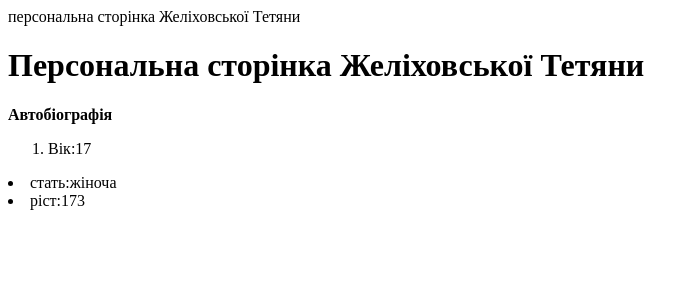
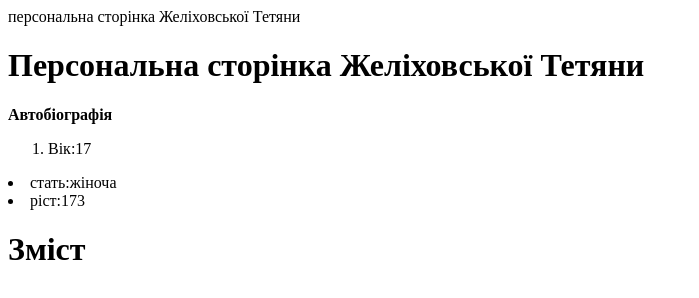
Before and after one commit to tetianazhelikhovska/tetianazhelikhovska, a plain HTML site: page index.html in a window 1280 px wide. Shown: the whole page, without its empty margins (0-699 px from the left). Drawn offline with Linux system fonts and the light colour scheme.

Commit message:
Update index.html

```diff
--- a/index.html
+++ b/index.html
@@ -9,5 +9,6 @@
   <ol><li>Вік:17</li></ol>
   <li>стать:жіноча</li>
   <li>ріст:173</li>
+ <h1> Зміст</h1>
 </body>
 </html>
```
